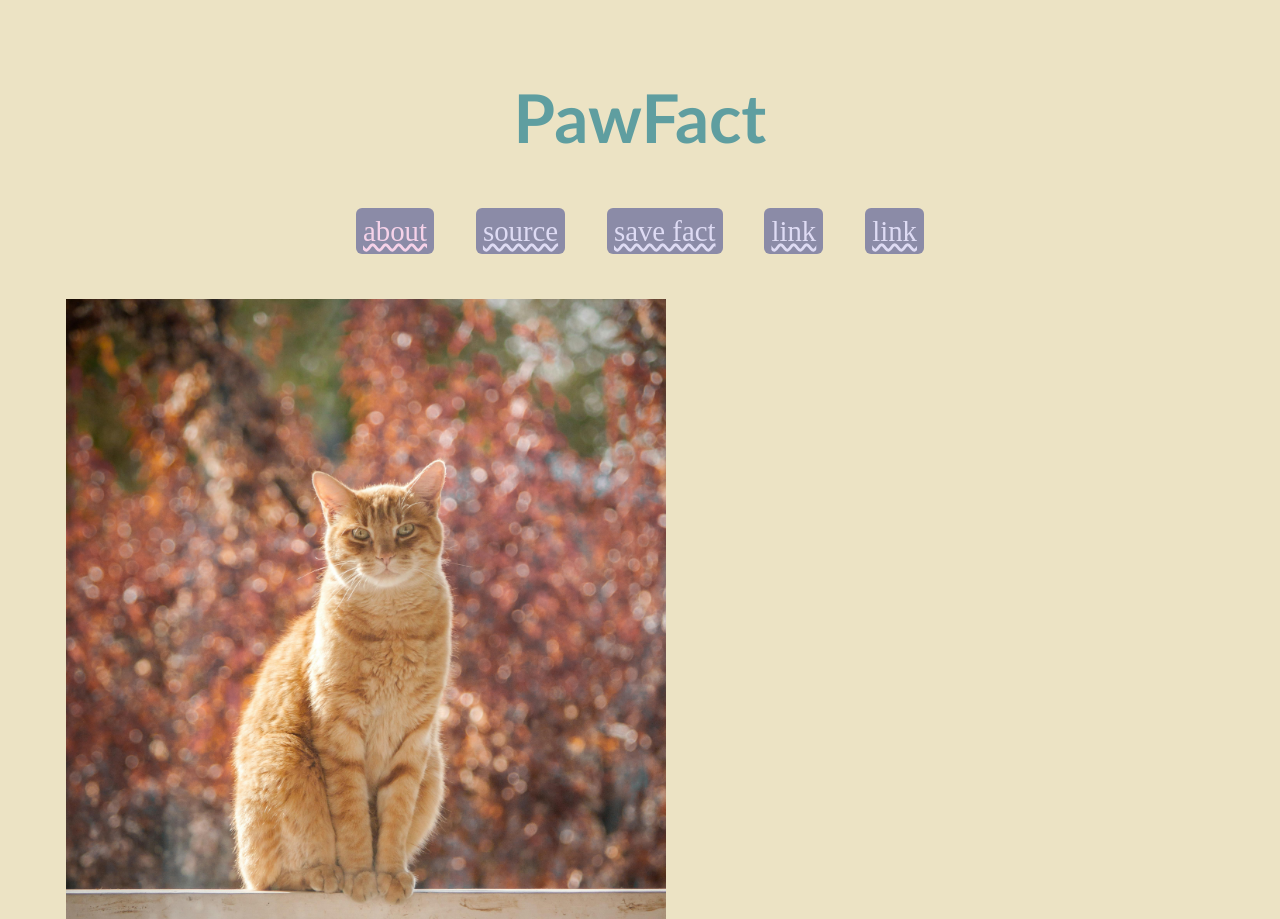
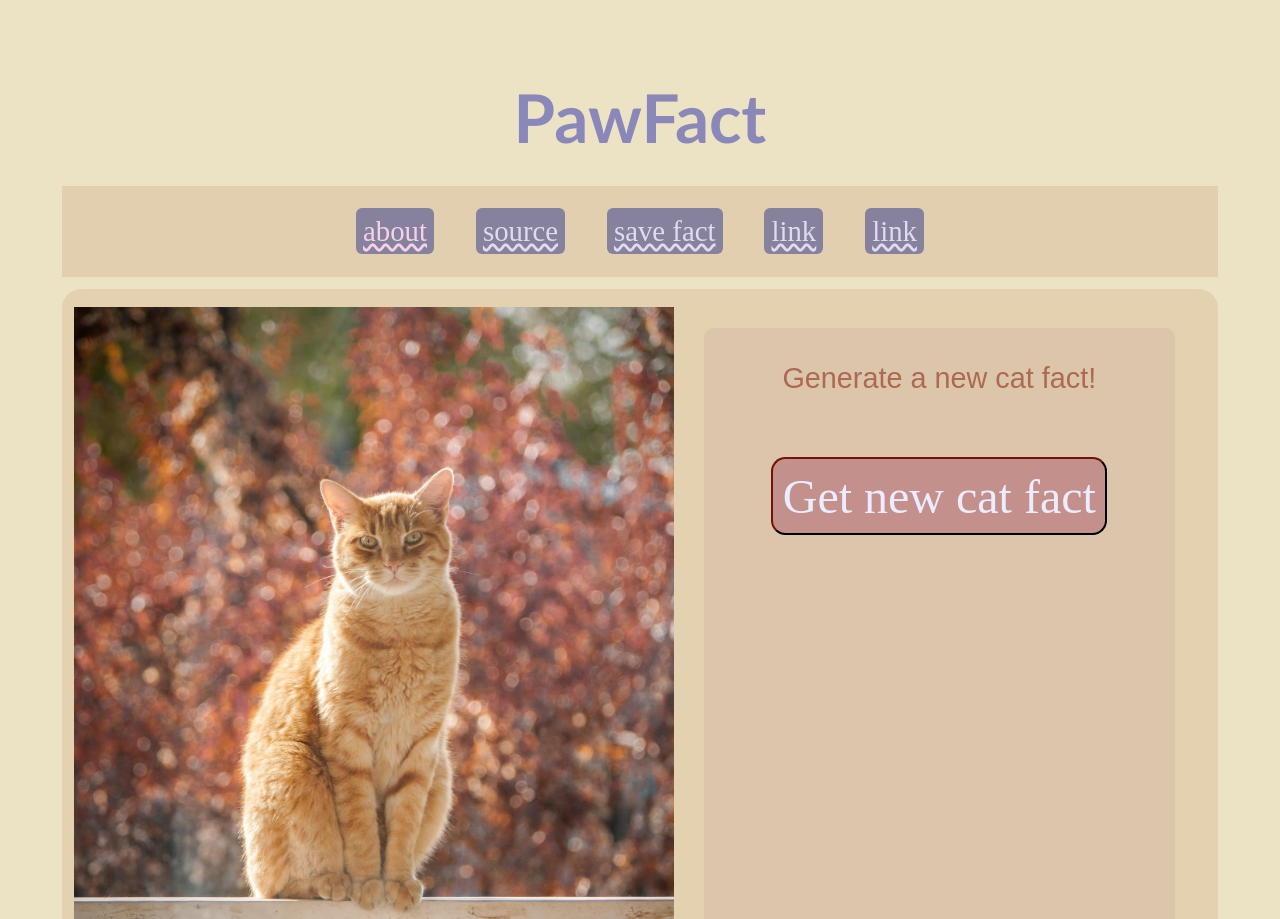
Before and after one commit to hagerbahar-cs/PawFact, a plain HTML site: page templates/index.html in a window 1280 px wide. Shown: the top 919 px of the page. Drawn offline with Linux system fonts and the light colour scheme.

```diff
--- a/style.css
+++ b/style.css
@@ -34,7 +34,7 @@ p {
 
 h1 {
     font-size: 2.8rem;
-    color: cadetblue;
+    color: rgb(138, 136, 185);
     font-family: UglyCut, 'Gill Sans', 'Gill Sans MT', Calibri, 'Trebuchet MS', sans-serif;
 }
 
@@ -61,16 +61,50 @@ h2,h3,p, a, li {
     font-size: 1.2rem;
 }
 
+
+section {
+    display: flexbox;
+    border-color: aquamarine;
+    border-width: 6px;
+    margin: 1.2rem;
+    padding: 0.8rem;
+    text-align: center;
+
+    background-color: rgb(220, 198, 171);
+    border-radius: 0.4rem;
+}
+
+main {
+    display: block;
+    justify-content: center;
+    background-color: rgb(228, 209, 176);
+    border-radius: .8rem;
+}
+
 button {
-    background-color:mistyrose;
+    border-radius: 0.6rem;
+    font-size: 2rem;
+    display: flexbox;
+    font-family: Sono;
+    color: rgb(235, 236, 254);
+    padding: .4rem;
+    margin: 2rem;
+    background-color:rgb(195, 144, 139);
     border-color:rgb(30, 5, 1)
 
 }
 
+button:hover {
+    background-color:rgb(171, 122, 117);
+    border-color: rgb(94, 71, 197);
+}
+
 nav {
+    font-family: Abordage;
     display: flex;
     justify-content: space-around;
     align-items: center;
+    background-color: rgb(225, 207, 175);;
 
 }
 ul {
@@ -138,6 +172,7 @@ a:hover {
     background-image: linear-gradient(120deg, rgb(223, 199, 222) 0%, rgb(86, 41, 58) 70%);
     background-repeat: no-repeat;
     transition: background-size 0.4s ease;
+    border-radius: 0.4rem;
 }
 
 .highlight-hover:hover {
@@ -153,6 +188,7 @@ footer > p:hover {
 }
 
 footer {
+    font-family: Roboto;
     background-color: rgb(225, 207, 175);
     text-align: center;
     margin-top: auto;
--- a/templates/index.html
+++ b/templates/index.html
@@ -25,9 +25,21 @@
         </ul>
     </nav>
 
-    <div class="image-style">
-    <img rel="preload" src = "../assets/images/mainCat.jpg" alt="A cute cat glancing" width="200">
-</div>
+    <main>
+
+        <div class="image-style">
+        <img rel="preload" src = "../assets/images/mainCat.jpg" alt="A cute cat glancing" width="200">
+
+        <section>
+            <p>Generate a new cat fact!</p>
+            <button>
+                Get new cat fact
+            </button>
+
+        </section>
+
+        </div>
+    </main>
 
     <footer>
         <p class="highlight-hover">Pawfact is creative common</p>
```
Also changed, not shown: 1 other file.
